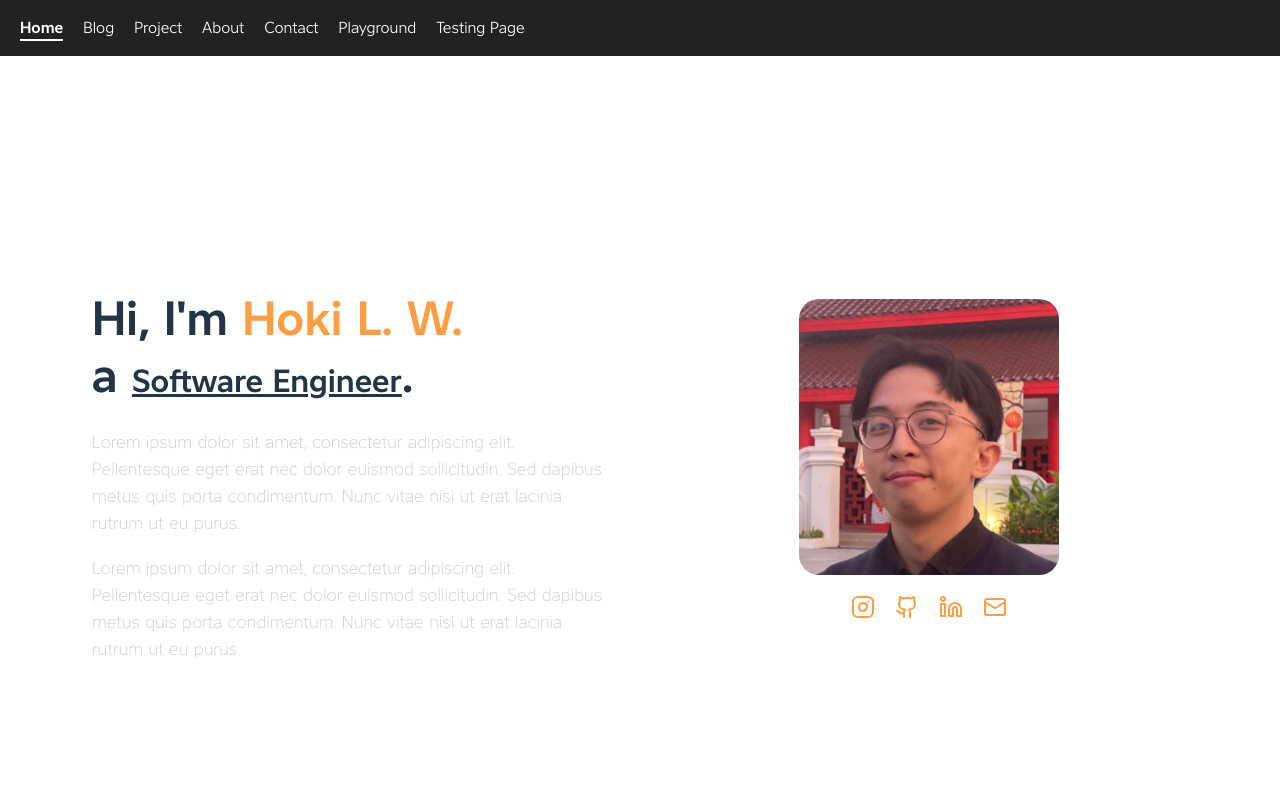
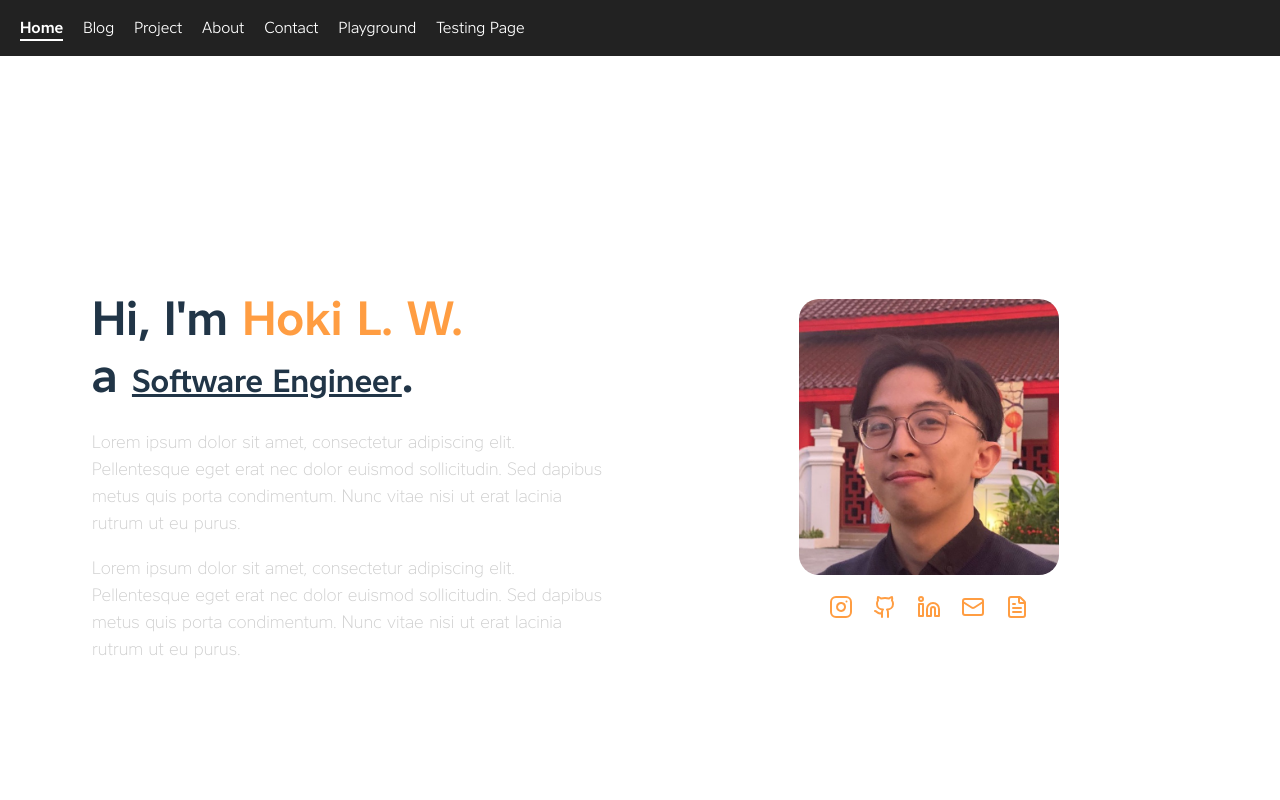
Before and after one commit to kotakbulat/kotakbulat.github.io, a React (Vite) app: page / in a window 1280 px wide. Shown: the top 800 px of the page. Built offline with nearby package versions, Linux system fonts and the light colour scheme.

Commit message:
feat : update tooltip, and link in Hero Component

```diff
--- a/src/components/Hero/Hero.tsx
+++ b/src/components/Hero/Hero.tsx
@@ -1,5 +1,5 @@
 import "../../styles/Hero.css"
-import { Instagram, Linkedin, Github, Mail } from "lucide-react";
+import { Instagram, Linkedin, Github, Mail, FileText } from "lucide-react";
 import Tooltip from "../Tooltip/Tooltip";
 import MagneticTooltip from "../Tooltip/MagneticTooltip";
 import profile from "../../assets/images/profile.jpeg";
@@ -35,18 +35,11 @@ function Hero() {
                 />
 
                 <div className="socials">
-                    <a href="#">
-                        <MagneticTooltip text="this is using magnetic">
-                            <Instagram />
-                        </MagneticTooltip>
-                    </a>
-                    <a href="#">
-                        <Tooltip text="this is tooltip">
-                            <Github />
-                        </Tooltip>
-                    </a>
-                    <a href="#"><Linkedin /></a>
-                    <a href="#"><Mail /></a>
+                    <a href="https://instagram.com/urmyhoki"><MagneticTooltip text="Instagram"><Instagram /></MagneticTooltip></a>
+                    <a href="https://github.com/kotakbulat"><Tooltip text="Github"><Github /></Tooltip></a>
+                    <a href="https://www.linkedin.com/in/hoki-wijaya-80528b144"><Tooltip text="Linkedin"><Linkedin /></Tooltip></a>
+                    <a href="mailto:hokilimpahwijaya@gmail.com"><Tooltip text="Email"><Mail /></Tooltip></a>
+                    <a href="#"><Tooltip text="Resume"><FileText /></Tooltip></a>
                 </div>
             </div>
         </section>
--- a/src/components/Tooltip/Tooltip.css
+++ b/src/components/Tooltip/Tooltip.css
@@ -9,19 +9,19 @@
     position: absolute;
     bottom: 125%;
     left: 50%;
-    transform: translateX(-50%);
+    transform: translate(-50%, 15px);
 
-    background: #0f1a2b;
-    color: #fff;
+    background: #ffffff;
+    color: #000000;
     padding: 8px 12px;
     border-radius: 6px;
 
     font-size: 14px;
     white-space: nowrap;
 
-    border: 1px solid #2b3648;
+    border: 1px solid #ffffff;
     opacity: 0;
-    transition: opacity 0.2s ease;
+    transition: opacity 0.15s ease, transform 0.15s cubic-bezier(.22,1,.36,1 );
 
     z-index: 100;
 }
@@ -29,6 +29,7 @@
 .tooltip-container:hover .tooltip-text {
     visibility: visible;
     opacity: 1;
+    transform: translate(-50%, 0);
 }
 
 .tooltip-text::after {
@@ -40,5 +41,5 @@
 
     border-width: 6px;
     border-style: solid;
-    border-color: #0f1a2b transparent transparent transparent;
+    border-color: #ffffff transparent transparent transparent;
 }
--- a/src/components/Tooltip/Tooltip.tsx
+++ b/src/components/Tooltip/Tooltip.tsx
@@ -1,13 +1,13 @@
 import type { ReactNode } from "react";
 import "./Tooltip.css"
 
-type TolltipProps = {
+type TooltipProps = {
     text: string;
     children: ReactNode;
 }
 
 
-function Tooltip({ text, children }: TolltipProps) {
+function Tooltip({ text, children }: TooltipProps) {
     return (
         <div className="tooltip-container">
             {children}
```
